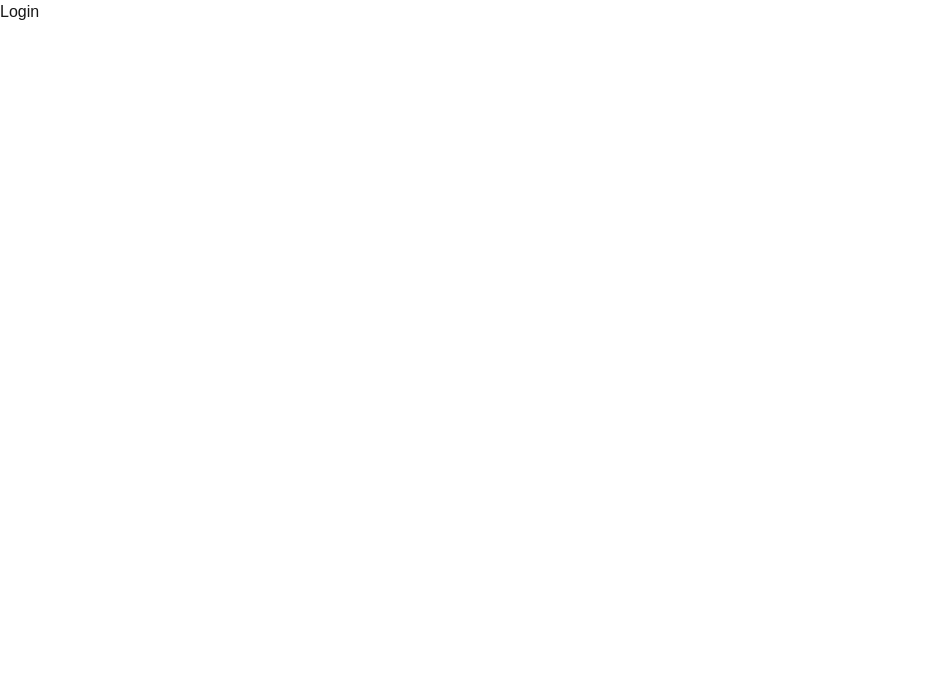
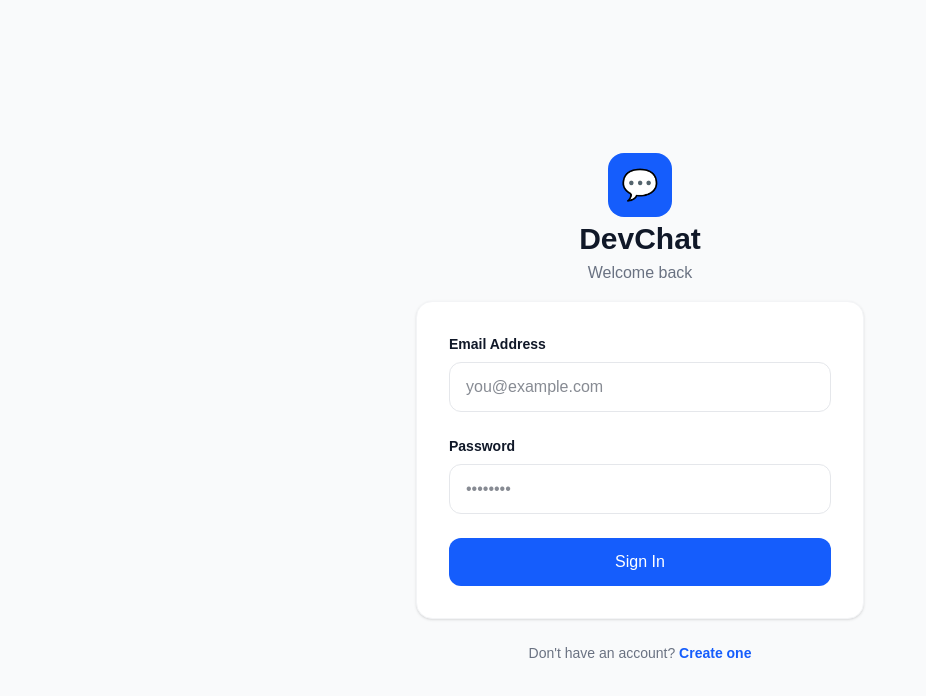
Before and after one commit to Sugi004/TalkFlow, a Next.js app in the folder frontend/: page /login in a window 1280 px wide. Shown: the top 696 px of the page, without its empty margins (0-926 px from the left). Built offline with nearby package versions, Linux system fonts and the light colour scheme; no server answers.

Commit message:
Add login, auth for login

```diff
--- a/frontend/app/login/page.tsx
+++ b/frontend/app/login/page.tsx
@@ -1,9 +1,74 @@
-import React from 'react'
+"use client"
 
-const Login = () => {
+import { useState } from "react"
+import { useRouter } from "next/navigation"
+import Link from "next/link"
+import { login } from "@/lib/auth"
+import { useAuth } from "@/context/AuthContext"
+import toast from "react-hot-toast"
+
+export default function Login() {
+    const [email, setEmail] = useState("");
+    const [password, setPassword] = useState("");
+    const [loading, setLoading] = useState(false);
+    const { login: authLogin } = useAuth();
+    const router = useRouter();
+
+    const handleSubmit = async (e: React.FormEvent) => {
+        e.preventDefault();
+        if (!email || !password) {
+            toast.error("Please fill in all fields");
+            return;
+        }
+        setLoading(true);
+        try {
+            const data = await login(email, password);
+            authLogin(data.access_token);
+            router.push("/");
+        } catch (error: any) {
+            toast.error(error.response?.data?.detail || "Invalid email or password")
+        } finally {
+            setLoading(false);
+        }
+    };
     return (
-        <div>Login</div>
+        <>
+            <div className="min-h-screen bg-gray-50 flex items-center justify-center px-4">
+                <div className="w-full max-w-md">
+                    {/* Logo */}
+                    <div className="text-center mb-4 mt-4">
+                        <div className="w-16 h-16 bg-blue-600 rounded-2xl flex items-center justify-center text-3xl mx-auto mb-1">
+                            💬
+                        </div>
+                        <h1 className="text-3xl font-bold text-gray-900">DevChat</h1>
+                        <p className="text-gray-500 mt-1">Welcome back</p>
+                    </div>
+                    {/* Login Form */}
+                    <div className="bg-white rounded-2xl shadow-sm border border-gray-100 p-8">
+                        <div>
+                            <label className="block text-sm font-semibold text-gray-900 mb-2">Email Address</label>
+                            <input type="email" value={email} onChange={(e) => setEmail(e.target.value)} className="w-full px-4 py-3 rounded-xl border border-gray-200 focus:ring-2 focus:ring-blue-500 focus:border-transparent outline-none text-gray-900" placeholder="you@example.com" required />
+                        </div>
+                        <div className="mt-6">
+                            <label className="block text-sm font-semibold text-gray-900 mb-2">Password</label>
+                            <input type="password" value={password} onChange={(e) => setPassword(e.target.value)} className="w-full px-4 py-3 rounded-xl border border-gray-200 focus:ring-2 focus:ring-blue-500 focus:border-transparent outline-none text-gray-900" placeholder="••••••••" required />
+                        </div>
+                        <button type="submit" disabled={loading} className="w-full mt-6 bg-blue-600 text-white py-3 rounded-xl hover:bg-blue-700 disabled:opacity-50 disabled:cursor-not-allowed transition-colors" onClick={handleSubmit}>
+                            {loading ? "Signing in..." : "Sign In"}</button>
+                    </div>
+                    {/* Register link */}
+                    <p className="text-center text-sm mt-6 text-gray-500">
+                        Don't have an account?{" "}
+                        <Link href="/register" className="text-blue-600 font-semibold hover:underline">
+                            Create one
+                        </Link>
+                    </p>
+                </div>
+
+            </div>
+
+        </>
+
+
     )
 }
-
-export default Login
--- a/frontend/lib/auth.ts
+++ b/frontend/lib/auth.ts
@@ -0,0 +1,19 @@
+import api from "./axios";
+import type { Token } from "@/types";
+
+export const login = async (email: string, password: string) => {
+    const response = await api.post("/auth/token", {
+        email,
+        password,
+    });
+    return response.data;
+};
+
+export const register = async (email: string, password: string, full_name?: string): Promise<Token> => {
+    const response = await api.post("/auth/register", {
+        email,
+        password,
+        full_name,
+    });
+    return response.data;
+};
--- a/frontend/package.json
+++ b/frontend/package.json
@@ -9,6 +9,7 @@
     "lint": "eslint"
   },
   "dependencies": {
+    "api": "^6.1.2",
     "axios": "^1.14.0",
     "dompurify": "^3.3.3",
     "framer-motion": "^12.38.0",
```
Also changed, not shown: 1 other file (tests, documents, lock files or other folders).
